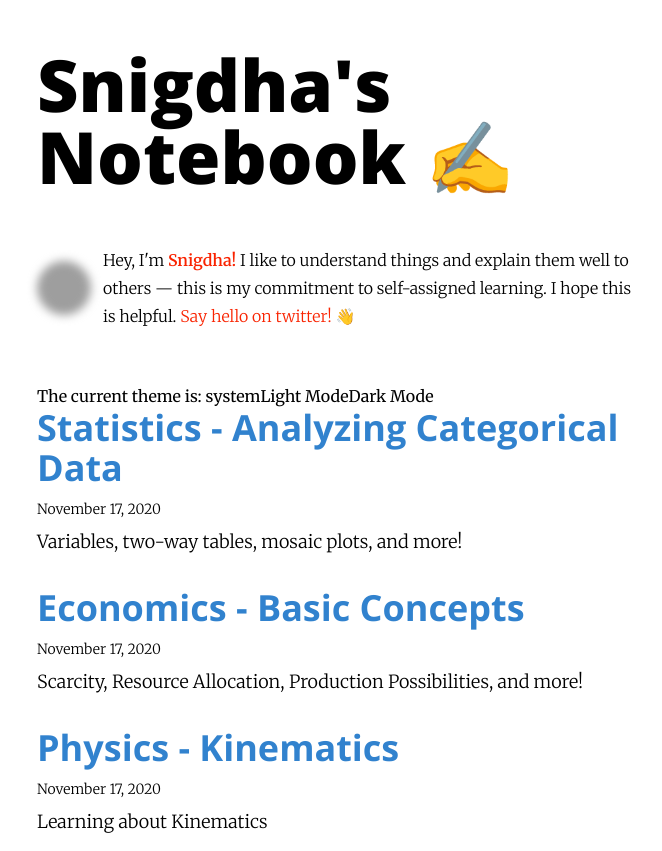
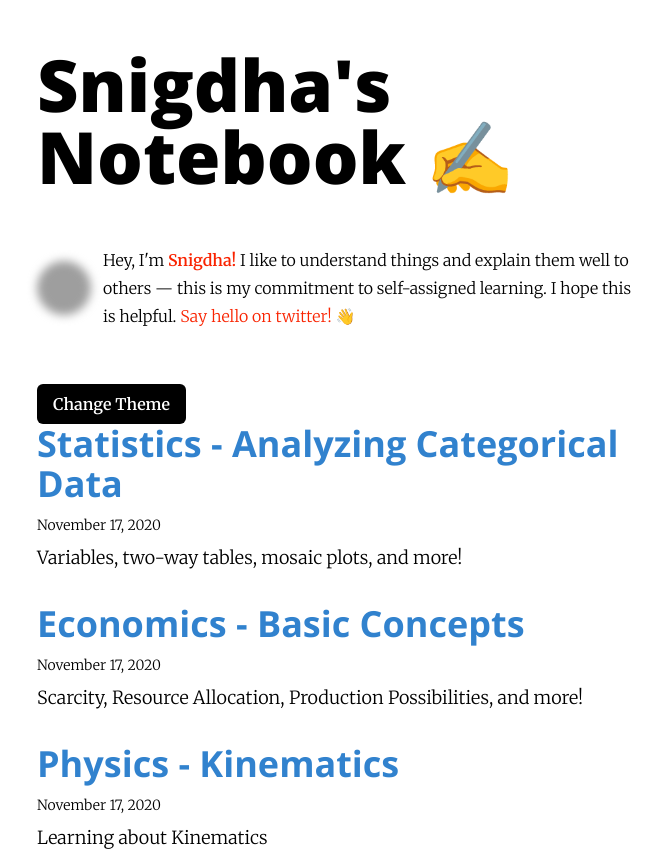
Before and after one commit to SnigdhaRoy/Notebook, a Next.js app: page / in a window 1280 px wide. Shown: the top 851 px of the page, without its empty margins (299-961 px from the left). Built offline with nearby package versions, Linux system fonts and the light colour scheme; grey boxes are pictures that could not be loaded.

Commit message:
added button

```diff
--- a/pages/index.js
+++ b/pages/index.js
@@ -14,11 +14,15 @@ export default function Home({ posts }) {
       <SEO title="" />
       <Bio className="my-14" />
 
-      <div>
-        The current theme is: {theme}
-        <button onClick={() => setTheme("light")}>Light Mode</button>
-        <button onClick={() => setTheme("dark")}>Dark Mode</button>
-      </div>
+      <button
+        className="px-4 py-2 text-white dark:text-black bg-black dark:bg-white font-semibold rounded-md"
+        onClick={() => {
+          console.log("Clicked");
+          setTheme(theme === "light" ? "dark" : "light");
+        }}
+      >
+        Change Theme
+      </button>
 
       {posts.map(({ frontmatter: { title, description, date }, slug }) => (
         <article key={slug}>
--- a/tailwind.config.js
+++ b/tailwind.config.js
@@ -68,4 +68,5 @@ module.exports = {
     defaultLineHeights: true,
     standardFontWeights: true,
   },
+  darkMode: "class",
 };
```
